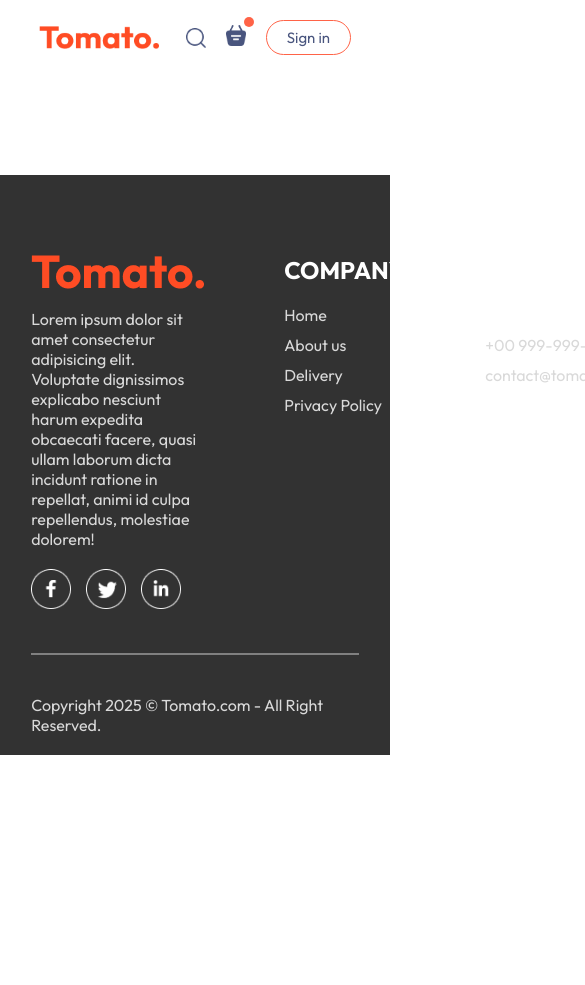
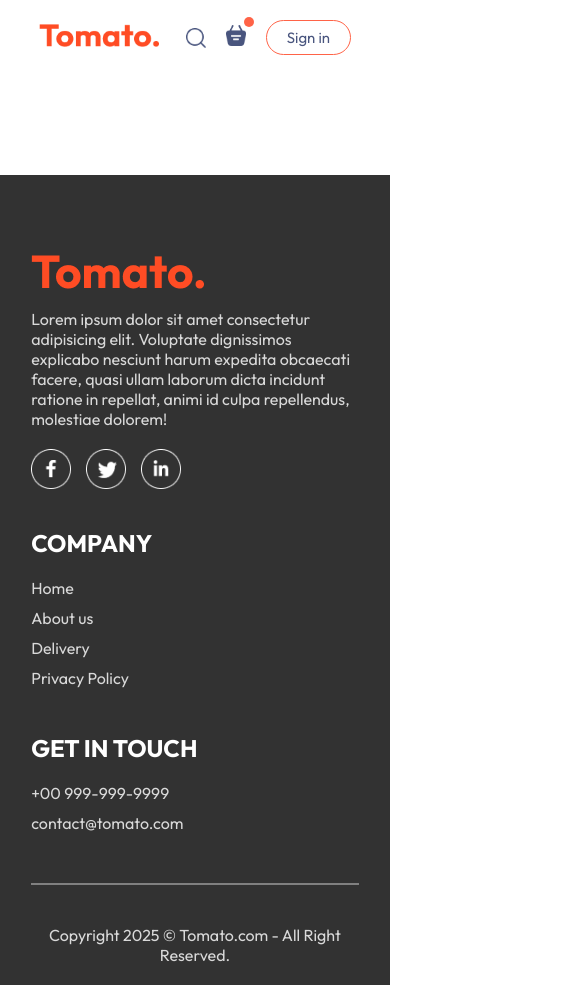
Before and after one commit to Pratyush-Panda-2006/Projects, a React (Vite) app in the folder foodapp/: page /PlaceOrder in a window 390 px wide. Shown: the top 985 px of the page, 585 px wide, since content can reach past the window. Before the commit the page ends 844 px from the top, so only its background shows below. Built offline with nearby package versions, Linux system fonts and the light colour scheme.

Commit message:
feat(foodapp/Footer): made Footer responsive

```diff
--- a/foodapp/src/Components/Footer/Footer.css
+++ b/foodapp/src/Components/Footer/Footer.css
@@ -44,3 +44,13 @@
   background-color: grey;
   border: none;
 }
+@media(max-width:750px){
+  .footer-content{
+    display: flex;
+    flex-direction: column;
+    gap: 35px;
+  }
+  .footer-copyright{
+    text-align: center;
+  }
+}
--- a/foodapp/src/Components/Navbar/Navbar.jsx
+++ b/foodapp/src/Components/Navbar/Navbar.jsx
@@ -1,6 +1,7 @@
 import { useState } from "react";
 import "./Navbar.css";
 import { assets } from "../../assets/assets";
+import { Link } from "react-router-dom";
 
 const Navbar = () => {
 
@@ -8,12 +9,12 @@ const Navbar = () => {
 
   return (
     <div className="navbar">
-      <img src={assets.logo} alt="" className="logo" />
+      <Link to='/'><img src={assets.logo} alt="" className="logo" /></Link>
       <ul className="navbar-menu">
-        <li onClick={()=>setMenu("home")} className={menu === "home"?"active":""}>Home</li>
-        <li onClick={()=>setMenu("menu")} className={menu === "menu"?"active":""}>Menu</li>
-        <li onClick={()=>setMenu("mobile-app")} className={menu === "mobile-app"?"active":""}>Mobile-app</li>
-        <li onClick={()=>setMenu("contact-us")} className={menu === "contact-us"?"active":""}>Contact-us</li>
+        <Link to="/" onClick={()=>setMenu("home")} className={menu === "home"?"active":""}>Home</Link>
+        <a href='#explore-menu' onClick={()=>setMenu("menu")} className={menu === "menu"?"active":""}>Menu</a>
+        <a href='#app-download' onClick={()=>setMenu("mobile-app")} className={menu === "mobile-app"?"active":""}>Mobile-app</a>
+        <a href='#footer' onClick={()=>setMenu("contact-us")} className={menu === "contact-us"?"active":""}>Contact-us</a>
       </ul>
 
       <div className="navbar-right">
```
